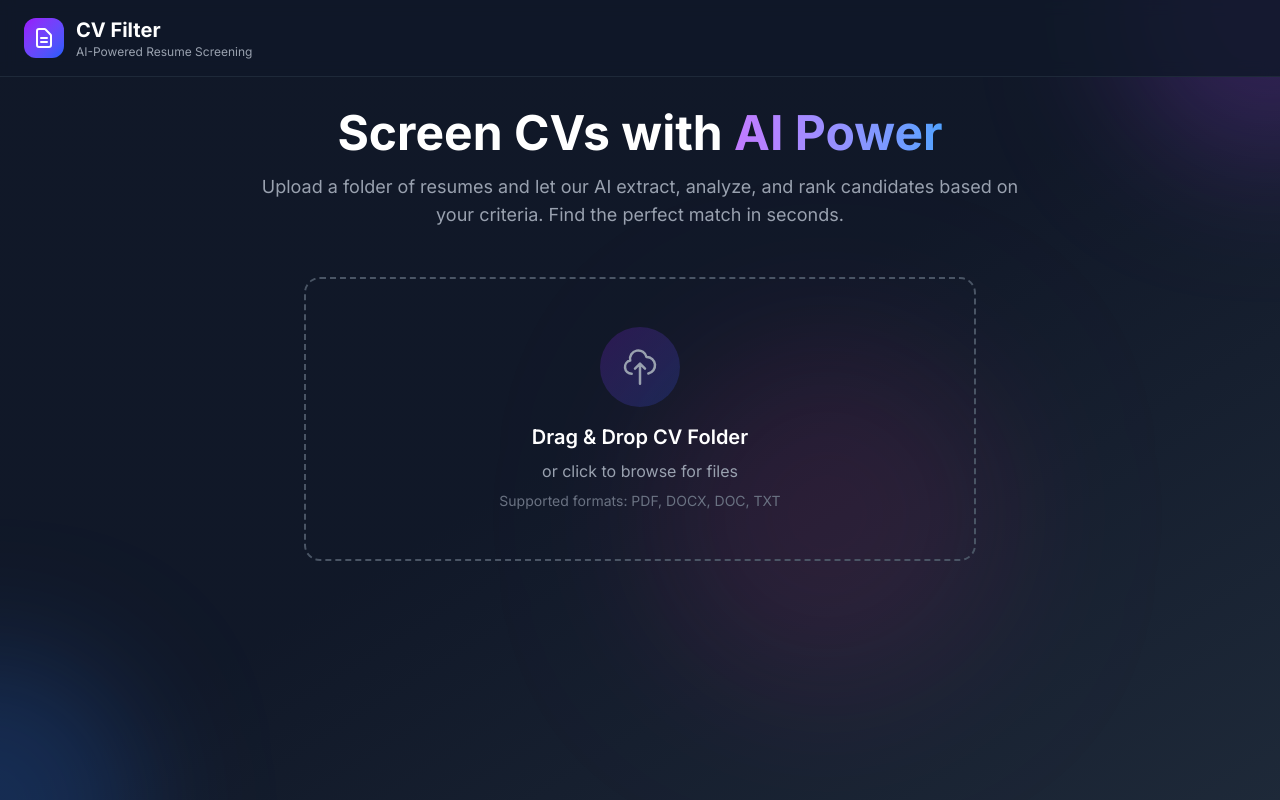
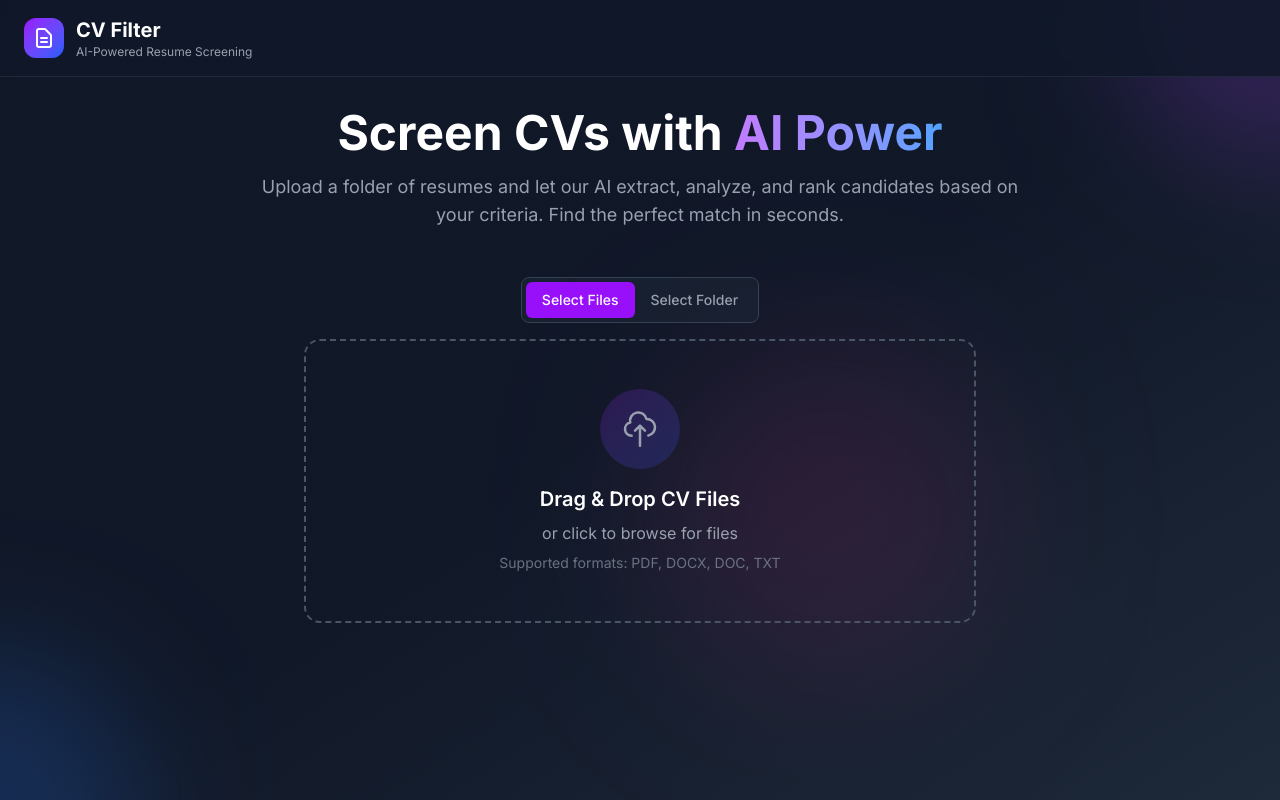
Before and after one commit to hossam206/filter-cvs, a Next.js app: page / in a window 1280 px wide. Built offline with nearby package versions, Linux system fonts and the light colour scheme.

Commit message:
handle cv reader

```diff
--- a/package.json
+++ b/package.json
@@ -11,12 +11,16 @@
   "dependencies": {
     "@google/genai": "^1.38.0",
     "@napi-rs/canvas": "^0.1.89",
+    "@types/react-icons": "^2.2.7",
+    "icons": "^1.0.0",
     "mammoth": "^1.11.0",
     "next": "16.1.6",
     "openai": "^6.17.0",
+    "pdf2json": "^4.0.2",
     "pdfjs-dist": "^5.4.530",
-    "react": "19.2.3",
+    "react": "^19.2.3",
     "react-dom": "19.2.3",
+    "react-icons": "^5.5.0",
     "uuid": "^13.0.0"
   },
   "devDependencies": {
--- a/src/app/page.tsx
+++ b/src/app/page.tsx
@@ -1,17 +1,19 @@
 "use client";
-
 import { useState, useMemo, useCallback } from "react";
 import FileUpload from "@/components/FileUpload";
 import FilterPanel from "@/components/FilterPanel";
 import CVGrid from "@/components/CVGrid";
 import { CVData, FilterCriteria } from "@/types/cv";
 import { calculateMatchScore } from "@/lib/mathScore";
+import { IoReloadOutline } from "react-icons/io5";
 
 export default function Home() {
   const [cvs, setCvs] = useState<CVData[]>([]);
   const [isLoading, setIsLoading] = useState(false);
   const [error, setError] = useState<string | null>(null);
   const [processingStatus, setProcessingStatus] = useState<string>("");
+  const [files, setFiles] = useState<File[]>([]);
+
   const [filters, setFilters] = useState<FilterCriteria>({
     minExperience: 0,
     maxExperience: 50,
@@ -52,22 +54,23 @@ export default function Home() {
         );
       } else {
         if (result.errors && result.errors.length > 0) {
+          setError(result.errors.map((e: any) => ` ${e.error}`).join("\n"));
+        } else {
           setError(
-            result.errors
-              .map((e: any) => `${e.fileName}: ${e.error}`)
-              .join("\n"),
+            "Hmm...something seems to have gone wrong. Please try again.",
           );
-        } else {
-          setError("No valid CVs could be processed");
         }
       }
-
       if (result.errors && result.errors.length > 0) {
         console.warn("Some files had errors:", result.errors);
       }
     } catch (err) {
       console.error("Error processing CVs:", err);
-      setError(err instanceof Error ? err.message : "Failed to process CVs");
+      setError(
+        err instanceof Error
+          ? err.message
+          : "Hmm...something seems to have gone wrong.",
+      );
     } finally {
       setIsLoading(false);
     }
@@ -185,6 +188,7 @@ export default function Home() {
 
         <div className="container mx-auto px-6 py-8">
           {/* Hero Section - shown when no CVs */}
+
           {cvs.length === 0 && !isLoading && (
             <div className="max-w-3xl mx-auto text-center mb-12">
               <h2 className="text-4xl md:text-5xl font-bold text-white mb-4">
@@ -207,6 +211,7 @@ export default function Home() {
               <FileUpload
                 onFilesSelected={handleFilesSelected}
                 isLoading={isLoading}
+                setFiles={setFiles}
               />
               {processingStatus && !error && (
                 <p className="text-center text-sm text-gray-400 mt-4">
@@ -214,8 +219,17 @@ export default function Home() {
                 </p>
               )}
               {error && (
-                <div className="mt-4 p-4 rounded-xl bg-red-500/10 border border-red-500/30 text-red-400 text-sm text-center">
+                <div className="flex items-center justify-between gap-3 mt-4 p-4 bg-[#FEF6F5] rounded-xl bg-red-500/10 border border-red-500/30 text-red-400 text-sm text-center">
                   {error}
+                  <button
+                    onClick={() => {
+                      handleFilesSelected(files);
+                      setError("");
+                    }}
+                    className="cursor-pointer text-sm p-4 bg-white rounded-lg text-gray-800  hover:text-gray-800 flex items-center justify-center px-3 py-1 border border-gray-500 hover:border-gray-200 hover:opacity-80  transition-all duration-200 gap-2"
+                  >
+                    <IoReloadOutline size={16} /> Retry
+                  </button>
                 </div>
               )}
             </div>
@@ -262,7 +276,7 @@ export default function Home() {
                           d="M4 16v1a3 3 0 003 3h10a3 3 0 003-3v-1m-4-8l-4-4m0 0L8 8m4-4v12"
                         />
                       </svg>
-                      <span>Upload New CVs</span>
+                      <span className="!cursor-pointer">Upload New CVs</span>
                     </button>
                   </div>
                 </div>
--- a/src/components/FileUpload.tsx
+++ b/src/components/FileUpload.tsx
@@ -5,14 +5,17 @@ import { useCallback, useState } from "react";
 interface FileUploadProps {
   onFilesSelected: (files: File[]) => void;
   isLoading: boolean;
+  setFiles: (files: File[]) => void;
 }
 
 export default function FileUpload({
   onFilesSelected,
   isLoading,
+  setFiles,
 }: FileUploadProps) {
   const [isDragging, setIsDragging] = useState(false);
   const [selectedFiles, setSelectedFiles] = useState<File[]>([]);
+  const [uploadMode, setUploadMode] = useState<"files" | "folder">("files");
 
   const handleDragOver = useCallback((e: React.DragEvent) => {
     e.preventDefault();
@@ -47,7 +50,7 @@ export default function FileUpload({
 
     const traverseEntry = async (
       entry: FileSystemEntry,
-            files: File[]
+      files: File[],
     ): Promise<void> => {
       if (entry.isFile) {
         const fileEntry = entry as FileSystemFileEntry;
@@ -97,7 +100,7 @@ export default function FileUpload({
         setSelectedFiles(files);
       }
     },
-        [processFiles]
+    [processFiles],
   );
 
   const handleFileChange = useCallback(
@@ -105,11 +108,12 @@ export default function FileUpload({
       if (e.target.files) {
         const files = await processFiles(e.target.files);
         if (files.length > 0) {
+          setFiles(files);
           setSelectedFiles(files);
         }
       }
     },
-        [processFiles]
+    [processFiles],
   );
 
   const handleUpload = () => {
@@ -130,6 +134,32 @@ export default function FileUpload({
 
   return (
     <div className="w-full">
+      {/* Mode Toggle */}
+      <div className="flex justify-center mb-4">
+        <div className="inline-flex rounded-lg bg-gray-800/50 p-1 border border-gray-700">
+          <button
+            onClick={() => setUploadMode("files")}
+            className={`cursor-pointer px-4 py-2 rounded-md text-sm font-medium transition-all ${
+              uploadMode === "files"
+                ? "bg-purple-600 text-white"
+                : "text-gray-400 hover:text-white"
+            }`}
+          >
+            Select Files
+          </button>
+          <button
+            onClick={() => setUploadMode("folder")}
+            className={`cursor-pointer px-4 py-2 rounded-md text-sm font-medium transition-all ${
+              uploadMode === "folder"
+                ? "bg-purple-600 text-white"
+                : "text-gray-400 hover:text-white"
+            }`}
+          >
+            Select Folder
+          </button>
+        </div>
+      </div>
+
       <div
         onDragOver={handleDragOver}
         onDragLeave={handleDragLeave}
@@ -137,13 +167,28 @@ export default function FileUpload({
         className={`
           relative border-2 border-dashed rounded-2xl p-12
           transition-all duration-300 ease-out
-          ${isDragging
+          ${
+            isDragging
               ? "border-purple-500 bg-purple-500/10 scale-[1.02]"
               : "border-gray-600 hover:border-purple-400 hover:bg-gray-800/50"
           }
           ${isLoading ? "opacity-50 pointer-events-none" : "cursor-pointer"}
         `}
       >
+        {/* File input for individual files */}
+        {uploadMode === "files" && (
+          <input
+            type="file"
+            multiple
+            onChange={handleFileChange}
+            className="absolute inset-0 w-full h-full opacity-0 cursor-pointer"
+            accept=".pdf,.docx,.doc,.txt"
+            disabled={isLoading}
+          />
+        )}
+
+        {/* File input for folder */}
+        {uploadMode === "folder" && (
           <input
             type="file"
             multiple
@@ -155,6 +200,7 @@ export default function FileUpload({
             accept=".pdf,.docx,.doc,.txt"
             disabled={isLoading}
           />
+        )}
 
         <div className="flex flex-col items-center justify-center space-y-4">
           <div
@@ -165,7 +211,8 @@ export default function FileUpload({
           `}
           >
             <svg
-                            className={`w-10 h-10 transition-transform duration-300 ${isDragging ? "scale-110 text-purple-400" : "text-gray-400"
+              className={`w-10 h-10 transition-transform duration-300 ${
+                isDragging ? "scale-110 text-purple-400" : "text-gray-400"
               }`}
               fill="none"
               stroke="currentColor"
@@ -182,10 +229,14 @@ export default function FileUpload({
 
           <div className="text-center">
             <p className="text-xl font-semibold text-white mb-2">
-                            Drag & Drop CV Folder
+              {uploadMode === "files"
+                ? "Drag & Drop CV Files"
+                : "Drag & Drop CV Folder"}
             </p>
             <p className="text-gray-400">
-                            or click to browse for files
+              {uploadMode === "files"
+                ? "or click to browse for files"
+                : "or click to browse for a folder"}
             </p>
             <p className="text-sm text-gray-500 mt-2">
               Supported formats: PDF, DOCX, DOC, TXT
@@ -202,7 +253,7 @@ export default function FileUpload({
             </h3>
             <button
               onClick={clearFiles}
-                            className="text-sm text-gray-400 hover:text-red-400 transition-colors"
+              className="cursor-pointer text-sm text-gray-400 hover:text-red-400 transition-colors"
             >
               Clear All
             </button>
@@ -250,7 +301,8 @@ export default function FileUpload({
             className={`
               w-full py-3 px-6 rounded-xl font-semibold text-white
               transition-all duration-300 cursor-pointer
-              ${isLoading
+              ${
+                isLoading
                   ? "bg-gray-600 cursor-not-allowed"
                   : "bg-gradient-to-r from-purple-600 to-blue-600 hover:from-purple-500 hover:to-blue-500 hover:shadow-lg hover:shadow-purple-500/25"
               }
@@ -258,10 +310,7 @@ export default function FileUpload({
           >
             {isLoading ? (
               <span className="flex items-center justify-center space-x-2">
-                                <svg
-                                    className="animate-spin h-5 w-5"
-                                    viewBox="0 0 24 24"
-                                >
+                <svg className="animate-spin h-5 w-5" viewBox="0 0 24 24">
                   <circle
                     className="opacity-25"
                     cx="12"
--- a/src/components/FilterPanel.tsx
+++ b/src/components/FilterPanel.tsx
@@ -74,7 +74,7 @@ export default function FilterPanel({
         {hasActiveFilters && (
           <button
             onClick={clearFilters}
-                        className="text-sm text-purple-400 hover:text-purple-300 transition-colors"
+            className="text-sm text-purple-400 hover:text-purple-300 transition-colors cursor-pointer"
           >
             Clear All
           </button>
@@ -135,7 +135,8 @@ export default function FilterPanel({
                 onClick={() => handleExperienceChange(range.min, range.max)}
                 className={`
                   px-4 py-2 rounded-lg text-sm font-medium transition-all duration-200
-                  ${isActive
+                  ${
+                    isActive
                       ? "bg-purple-600 text-white"
                       : "bg-gray-700/50 text-gray-400 hover:bg-gray-700 hover:text-white"
                   }
@@ -163,7 +164,8 @@ export default function FilterPanel({
                   onClick={() => handleSkillToggle(skill)}
                   className={`
                     px-3 py-1.5 rounded-lg text-xs font-medium transition-all duration-200
-                    ${isSelected
+                    ${
+                      isSelected
                         ? "bg-blue-600 text-white"
                         : "bg-gray-700/50 text-gray-400 hover:bg-gray-700 hover:text-white"
                     }
```
Also changed, not shown: src/lib/file-parser.ts (+37 -26 lines), 1 other file (tests, documents, lock files or other folders). Lines whose indentation alone changed are shown as unchanged.
